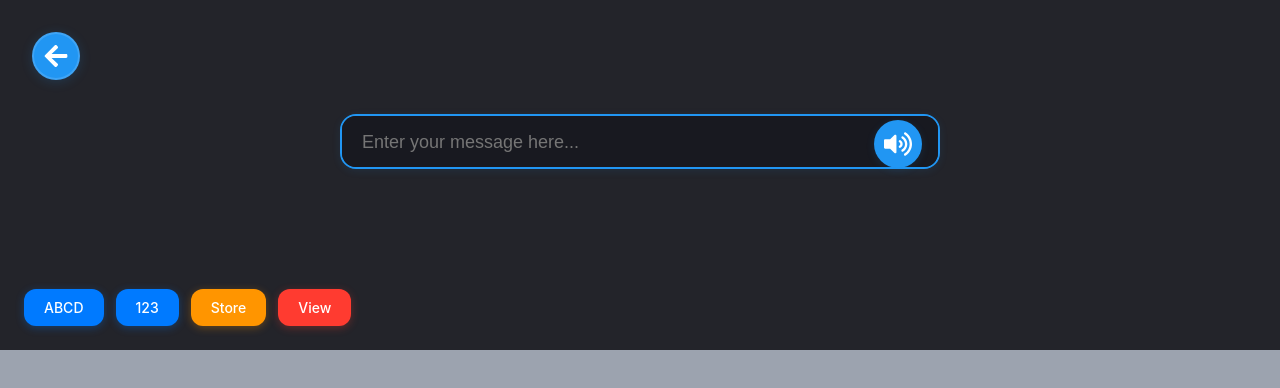
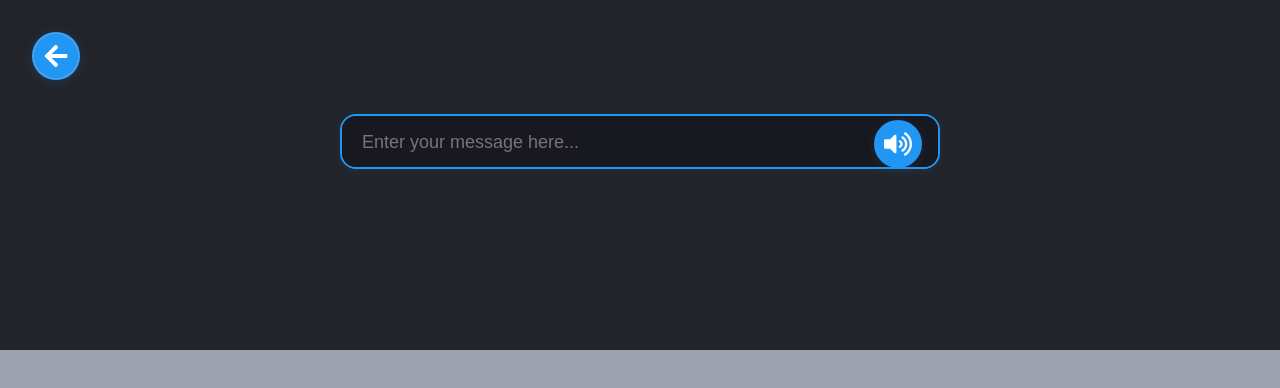
Before and after one commit to ShambhaviNK/tejuWebAppNew, a Next.js app in the folder teju-webnew-ui/: page /keyboard in a window 1280 px wide. Shown: the top 388 px of the page. Built offline with nearby package versions, Linux system fonts and the light colour scheme.

Commit message:
improved the keyboard design

```diff
--- a/teju-webnew-ui/src/app/keyboard/page.tsx
+++ b/teju-webnew-ui/src/app/keyboard/page.tsx
@@ -196,6 +196,12 @@ export default function KeyboardPage() {
     } else {
       setIsLettersOnly(false);
     }
+    // Focus back to text area
+    setTimeout(() => {
+      if (textAreaRef.current) {
+        textAreaRef.current.focus();
+      }
+    }, 0);
   }
 
   const handleNumberToggle = () => {
@@ -203,6 +209,12 @@ export default function KeyboardPage() {
     if (!isNumberMode) {
       setIsLettersOnly(true);
     }
+    // Focus back to text area
+    setTimeout(() => {
+      if (textAreaRef.current) {
+        textAreaRef.current.focus();
+      }
+    }, 0);
   }
 
   const handleStoreText = () => {
@@ -214,11 +226,23 @@ export default function KeyboardPage() {
       }));
       setText(""); // Clear the text after storing
       setPredictions([]); // Clear predictions
+      // Focus back to text area
+      setTimeout(() => {
+        if (textAreaRef.current) {
+          textAreaRef.current.focus();
+        }
+      }, 0);
     }
   }
 
   const handleShowStoredTexts = () => {
     setShowStoredTexts(!showStoredTexts);
+    // Focus back to text area
+    setTimeout(() => {
+      if (textAreaRef.current) {
+        textAreaRef.current.focus();
+      }
+    }, 0);
   }
 
   const handleLoadStoredText = (text: string) => {
@@ -247,6 +271,12 @@ export default function KeyboardPage() {
   const handleClearAllStoredTexts = () => {
     if (window.confirm('Are you sure you want to delete all stored texts? This action cannot be undone.')) {
       setStoredTexts({});
+      // Focus back to text area
+      setTimeout(() => {
+        if (textAreaRef.current) {
+          textAreaRef.current.focus();
+        }
+      }, 0);
     }
   }
 
@@ -473,6 +503,15 @@ export default function KeyboardPage() {
     } else if (button === "{123}") {
       setIsNumberMode(true);
       return;
+    } else if (button === "{abcd}" || button === "{qwerty}") {
+      handleClick();
+      return;
+    } else if (button === "{store}") {
+      handleStoreText();
+      return;
+    } else if (button === "{view}") {
+      handleShowStoredTexts();
+      return;
     } else if (!button.startsWith("{")) {
       newText = text.slice(0, cursor_pos) + button + text.slice(cursor_pos);
     }
@@ -485,7 +524,8 @@ export default function KeyboardPage() {
       if (textAreaRef.current) {
         textAreaRef.current.focus();
         // Set cursor position to maintain where user was typing
-        textAreaRef.current.setSelectionRange(cursor_pos + (button === "{bksp}" ? -1 : button.length), cursor_pos + (button === "{bksp}" ? -1 : button.length));
+        const newCursorPos = cursor_pos + (button === "{bksp}" ? -1 : button.length);
+        textAreaRef.current.setSelectionRange(newCursorPos, newCursorPos);
       }
     }, 0);
   };
@@ -534,9 +574,10 @@ export default function KeyboardPage() {
           alignItems: 'center',
           justifyContent: 'flex-start',
           paddingTop: isMobile ? '16px' : '32px',
-          paddingBottom: isMobile ? '16px' : '32px',
+          paddingBottom: showStoredTexts ? '0px' : (isMobile ? '16px' : '32px'),
           position: 'relative',
-          flex: 1
+          flex: 1,
+          minHeight: 0
         }}>
           {/* Back Button */}
           <button onClick={() => router.push("/")}
@@ -743,149 +784,26 @@ export default function KeyboardPage() {
           )}
         </div>
 
-        {/* Layout Toggle Buttons - Above Keyboard */}
-        <div style={{
-          width: '100%',
-          display: 'flex',
-          justifyContent: 'flex-start',
-          alignItems: 'center',
-          gap: isMobile ? '8px' : '12px',
-          padding: isMobile ? '8px 16px' : '12px 24px',
-          marginBottom: isMobile ? '8px' : '12px',
-          background: 'transparent'
-        }}>
-          <button
-            onClick={handleClick}
-            type="button"
-            style={{
-              fontSize: isMobile ? '12px' : '14px',
-              padding: isMobile ? '8px 16px' : '10px 20px',
-              borderRadius: '12px',
-              background: '#007aff',
-              color: '#ffffff',
-              border: 'none',
-              cursor: 'pointer',
-              transition: 'all 0.2s ease',
-              fontWeight: '500',
-              boxShadow: '0 2px 8px rgba(0, 122, 255, 0.3)',
-              fontFamily: '-apple-system, BlinkMacSystemFont, "SF Pro Text", "Helvetica Neue", sans-serif',
-              whiteSpace: 'nowrap'
-            }}
-            onMouseOver={e => {
-              e.currentTarget.style.background = '#0056cc';
-              e.currentTarget.style.boxShadow = '0 4px 12px rgba(0, 122, 255, 0.4)';
-            }}
-            onMouseOut={e => {
-              e.currentTarget.style.background = '#007aff';
-              e.currentTarget.style.boxShadow = '0 2px 8px rgba(0, 122, 255, 0.3)';
-            }}
-          >
-            {checked ? "ABCD" : "QWERTY"}
-          </button>
 
-          <button
-            onClick={handleNumberToggle}
-            type="button"
-          style={{
-              fontSize: isMobile ? '12px' : '14px',
-              padding: isMobile ? '8px 16px' : '10px 20px',
-              borderRadius: '12px',
-              background: isNumberMode ? '#34c759' : '#007aff',
-              color: '#ffffff',
-              border: 'none',
-              cursor: 'pointer',
-              transition: 'all 0.2s ease',
-              fontWeight: '500',
-              boxShadow: isNumberMode ? '0 2px 8px rgba(52, 199, 89, 0.3)' : '0 2px 8px rgba(0, 122, 255, 0.3)',
-              fontFamily: '-apple-system, BlinkMacSystemFont, "SF Pro Text", "Helvetica Neue", sans-serif',
-              whiteSpace: 'nowrap'
-            }}
-            onMouseOver={e => {
-              e.currentTarget.style.background = isNumberMode ? '#28a745' : '#0056cc';
-              e.currentTarget.style.boxShadow = isNumberMode ? '0 4px 12px rgba(52, 199, 89, 0.4)' : '0 4px 12px rgba(0, 122, 255, 0.4)';
-            }}
-            onMouseOut={e => {
-              e.currentTarget.style.background = isNumberMode ? '#34c759' : '#007aff';
-              e.currentTarget.style.boxShadow = isNumberMode ? '0 2px 8px rgba(52, 199, 89, 0.3)' : '0 2px 8px rgba(0, 122, 255, 0.3)';
-            }}
-          >
-            {isNumberMode ? "ABC" : "123"}
-          </button>
-
-                <button
-            onClick={handleStoreText}
-            type="button"
-                  style={{
-              fontSize: isMobile ? '12px' : '14px',
-              padding: isMobile ? '8px 16px' : '10px 20px',
-              borderRadius: '12px',
-              background: '#ff9500',
-              color: '#ffffff',
-              border: 'none',
-              cursor: 'pointer',
-              transition: 'all 0.2s ease',
-              fontWeight: '500',
-              boxShadow: '0 2px 8px rgba(255, 149, 0, 0.3)',
-              fontFamily: '-apple-system, BlinkMacSystemFont, "SF Pro Text", "Helvetica Neue", sans-serif',
-              whiteSpace: 'nowrap'
-            }}
-            onMouseOver={e => {
-              e.currentTarget.style.background = '#e6850e';
-              e.currentTarget.style.boxShadow = '0 4px 12px rgba(255, 149, 0, 0.4)';
-            }}
-            onMouseOut={e => {
-              e.currentTarget.style.background = '#ff9500';
-              e.currentTarget.style.boxShadow = '0 2px 8px rgba(255, 149, 0, 0.3)';
-            }}
-          >
-            Store
-          </button>
-
-          <button
-            onClick={handleShowStoredTexts}
-            type="button"
-            style={{
-              fontSize: isMobile ? '12px' : '14px',
-              padding: isMobile ? '8px 16px' : '10px 20px',
-              borderRadius: '12px',
-              background: showStoredTexts ? '#5856d6' : '#ff3b30',
-              color: '#ffffff',
-              border: 'none',
-              cursor: 'pointer',
-              transition: 'all 0.2s ease',
-              fontWeight: '500',
-              boxShadow: showStoredTexts ? '0 2px 8px rgba(88, 86, 214, 0.3)' : '0 2px 8px rgba(255, 59, 48, 0.3)',
-              fontFamily: '-apple-system, BlinkMacSystemFont, "SF Pro Text", "Helvetica Neue", sans-serif',
-              whiteSpace: 'nowrap'
-            }}
-            onMouseOver={e => {
-              e.currentTarget.style.background = showStoredTexts ? '#4a4a9e' : '#d70015';
-              e.currentTarget.style.boxShadow = showStoredTexts ? '0 4px 12px rgba(88, 86, 214, 0.4)' : '0 4px 12px rgba(255, 59, 48, 0.4)';
-            }}
-            onMouseOut={e => {
-              e.currentTarget.style.background = showStoredTexts ? '#5856d6' : '#ff3b30';
-              e.currentTarget.style.boxShadow = showStoredTexts ? '0 2px 8px rgba(88, 86, 214, 0.3)' : '0 2px 8px rgba(255, 59, 48, 0.3)';
-            }}
-          >
-            {showStoredTexts ? 'Hide' : 'View'}
-                </button>
-        </div>
 
         {/* Stored Texts Display */}
         {showStoredTexts && (
           <div style={{
             width: '100%',
             maxWidth: 900,
-            marginTop: isMobile ? '8px' : '12px',
+            marginTop: isMobile ? '16px' : '24px',
             marginRight: 'auto',
-            marginBottom: isMobile ? '8px' : '12px',
+            marginBottom: 0,
             marginLeft: 'auto',
             padding: isMobile ? '12px' : '16px',
             background: 'rgba(88, 86, 214, 0.15)',
             borderRadius: isMobile ? '12px' : '16px',
             border: '1px solid rgba(88, 86, 214, 0.3)',
-            maxHeight: '200px',
-            overflowY: 'auto'
+            flex: 1,
+            overflowY: 'auto',
+            zIndex: 3,
+            display: 'flex',
+            flexDirection: 'column'
           }}>
             <div style={{
               display: 'flex',
@@ -933,7 +851,11 @@ export default function KeyboardPage() {
                 textAlign: 'center',
                 color: '#ffffff',
                 fontSize: isMobile ? '12px' : '14px',
-                padding: '20px'
+                padding: '20px',
+                flex: 1,
+                display: 'flex',
+                alignItems: 'center',
+                justifyContent: 'center'
               }}>
                 No stored texts yet. Type something and click &quot;Store&quot; to save it.
               </div>
@@ -941,7 +863,9 @@ export default function KeyboardPage() {
               <div style={{
                 display: 'flex',
                 flexDirection: 'column',
-                gap: '16px'
+                gap: '16px',
+                flex: 1,
+                overflowY: 'auto'
               }}>
                 {Object.entries(storedTexts).map(([date, texts]) => (
                   <div key={date} style={{
@@ -1021,7 +945,7 @@ export default function KeyboardPage() {
         )}
 
         {/* Keyboard Section */}
-        {!showStoredTexts && (
+        {!showStoredTexts ? (
           <div className="keyboard-container" style={{
             width: '100%',
             minHeight: isMobile ? '350px' : '450px',
@@ -1040,6 +964,7 @@ export default function KeyboardPage() {
             flexShrink: 0
           }}>
             <Keyboard
+              key={`${checked}-${isNumberMode}-${caps}-${showStoredTexts}`}
               keyboardRef={r => (keyboardRef.current = r)}
               theme={"hg-theme-default hg-layout-default myTheme"}
               onKeyPress={onKeyPress}
@@ -1052,6 +977,10 @@ export default function KeyboardPage() {
               '{space}': 'SPACE',
               '{abc}': 'ABC',
               '{123}': '123',
+              '{abcd}': checked ? 'ABCD' : 'QWERTY',
+              '{qwerty}': checked ? 'QWERTY' : 'ABCD',
+              '{store}': 'Store',
+              '{view}': 'View',
               '+': '+',
               '-': '-',
               '*': '×',
@@ -1067,6 +996,7 @@ export default function KeyboardPage() {
               "'": "'"}}
               layout={{
                 qwerty: [
+                  "{abcd} {123} {store} {view}",
                   "1 2 3 4 5 6 7 8 9 0",
                   "q w e r t y u i o p {bksp}",
                   "{lock} a s d f g h j k l ' {enter}",
@@ -1074,6 +1004,7 @@ export default function KeyboardPage() {
                   "{space}"
                 ],
                 QWERTY: [
+                  "{abcd} {123} {store} {view}",
                   "1 2 3 4 5 6 7 8 9 0",
                   "Q W E R T Y U I O P {bksp}",
                   "{lock} A S D F G H J K L ' {enter}",
@@ -1081,6 +1012,7 @@ export default function KeyboardPage() {
                   "{space}"
                 ],
                 abcd: [
+                  "{qwerty} {123} {store} {view}",
                   "1 2 3 4 5 6 7 8 9 0",
                   "a b c d e f g h i {bksp}",
                   "{lock} j k l m n o p q r s ' {enter}",
@@ -1088,6 +1020,7 @@ export default function KeyboardPage() {
                   "{space}"
                 ],
                 ABCD: [
+                  "{qwerty} {123} {store} {view}",
                   "1 2 3 4 5 6 7 8 9 0",
                   "A B C D E F G H I {bksp}",
                   "{lock} J K L M N O P Q R S ' {enter}",
@@ -1095,30 +1028,35 @@ export default function KeyboardPage() {
                   "{space}"
                 ],
                 qwerty_letters: [
+                  "{abcd} {123} {store} {view}",
                   "q w e r t y u i o p {bksp}",
                   "{lock} a s d f g h j k l ' {enter}",
                   "z x c v b n m , . ?",
                   "{space}"
                 ],
                 QWERTY_letters: [
+                  "{abcd} {123} {store} {view}",
                   "Q W E R T Y U I O P {bksp}",
                   "{lock} A S D F G H J K L ' {enter}",
                   "Z X C V B N M , . ?",
                   "{space}"
                 ],
                 abcd_letters: [
+                  "{qwerty} {123} {store} {view}",
                   "a b c d e f g h i {bksp}",
                   "{lock} j k l m n o p q r s ' {enter}",
                   "t u v w x y z , . ?",
                   "{space}"
                 ],
                 ABCD_letters: [
+                  "{qwerty} {123} {store} {view}",
                   "A B C D E F G H I {bksp}",
                   "{lock} J K L M N O P Q R S ' {enter}",
                   "T U V W X Y Z , . ?",
                   "{space}"
                 ],
                 numbers: [
+                  "{abcd} {qwerty} {store} {view}",
                   "1 2 3 + -",
                   "4 5 6 * /",
                   "7 8 9 % ^",
@@ -1147,6 +1085,45 @@ export default function KeyboardPage() {
               }}
             />
           </div>
+        ) : (
+          /* Hide Button Only */
+          <div style={{
+            width: '100%',
+            display: 'flex',
+            justifyContent: 'center',
+            alignItems: 'center',
+            padding: isMobile ? '16px' : '24px',
+            background: '#9ca3af',
+            borderTop: '1px solid #6b7280'
+          }}>
+            <button
+              onClick={handleShowStoredTexts}
+              style={{
+                fontSize: isMobile ? '14px' : '16px',
+                padding: isMobile ? '12px 24px' : '16px 32px',
+                borderRadius: '12px',
+                background: '#ffffff',
+                color: '#000000',
+                border: 'none',
+                cursor: 'pointer',
+                transition: 'all 0.2s ease',
+                fontWeight: '500',
+                boxShadow: '0 2px 8px rgba(0, 0, 0, 0.1)',
+                fontFamily: '-apple-system, BlinkMacSystemFont, "SF Pro Text", "Helvetica Neue", sans-serif',
+                minWidth: '80px'
+              }}
+              onMouseOver={e => {
+                e.currentTarget.style.background = '#f2f2f2';
+                e.currentTarget.style.boxShadow = '0 4px 12px rgba(0, 0, 0, 0.15)';
+              }}
+              onMouseOut={e => {
+                e.currentTarget.style.background = '#ffffff';
+                e.currentTarget.style.boxShadow = '0 2px 8px rgba(0, 0, 0, 0.1)';
+              }}
+            >
+              Hide
+            </button>
+          </div>
         )}
       </div>
     </>
```
Also changed, not shown: teju-webnew-ui/src/app/keyboard/page.css (+48 -2 lines). Lines whose indentation alone changed are shown as unchanged.
